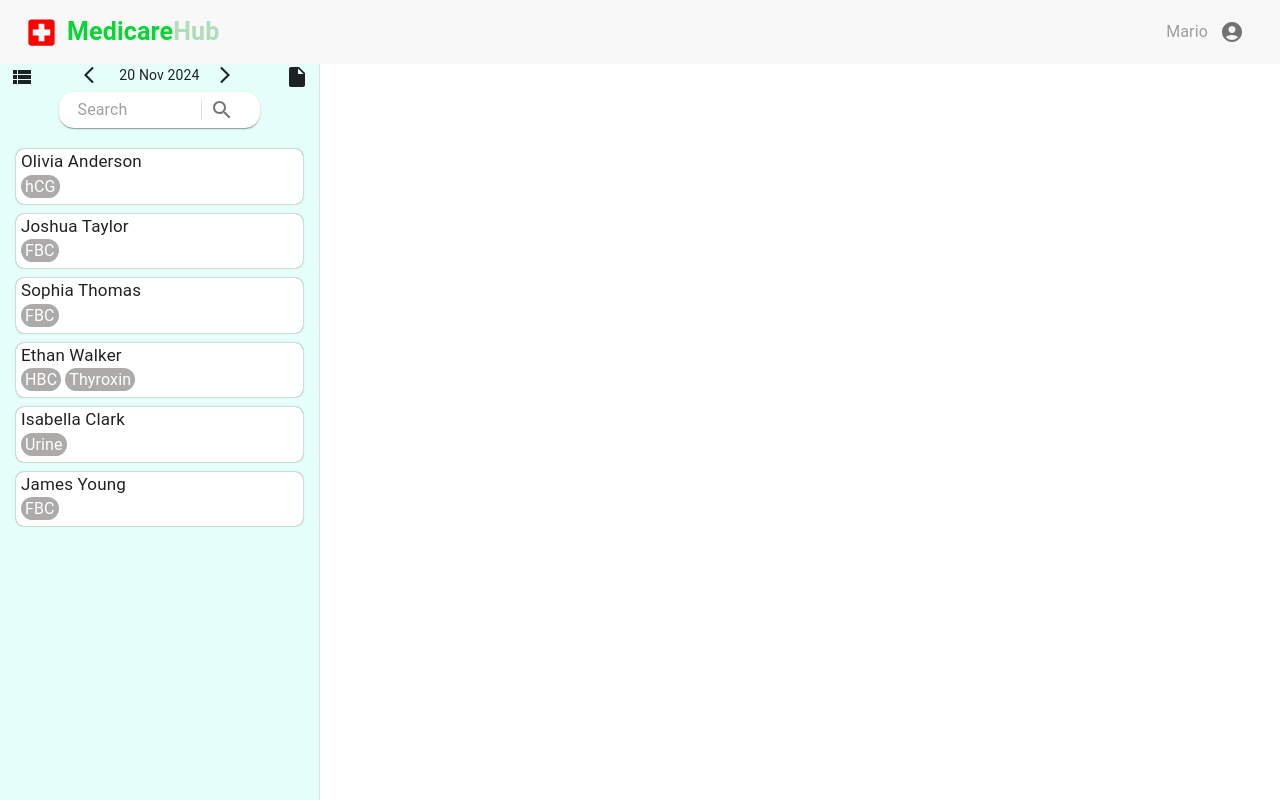
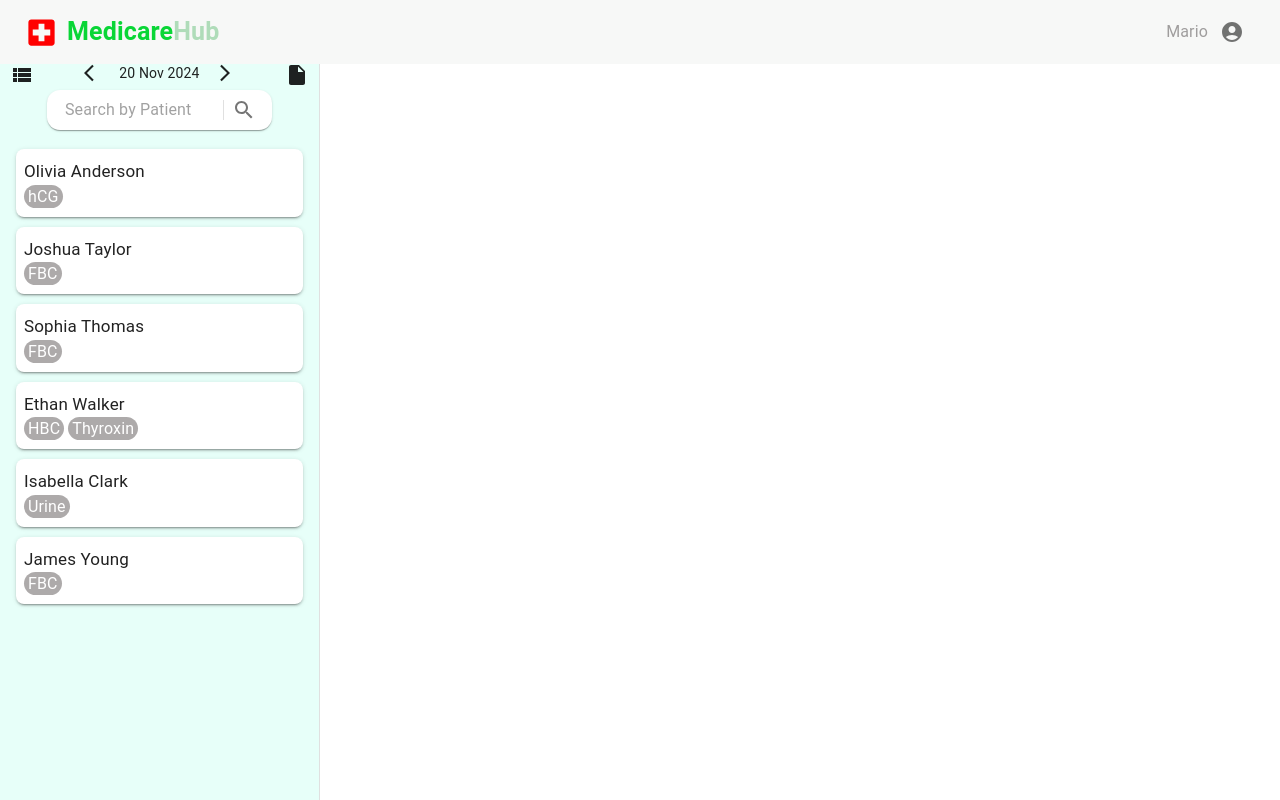
Before and after one commit to Bistec-UOM/MedicareHub_front, a React (Create React App) app in the folder front/: page /lab in a window 1280 px wide. Built offline with nearby package versions, Linux system fonts and the light colour scheme.

Commit message:
updated your navbars

```diff
--- a/front/src/components/Lab/LabSearch.js
+++ b/front/src/components/Lab/LabSearch.js
@@ -24,13 +24,13 @@ export default function LabSearch({setPage,setDate,date}) {
 
     {/*---------------------searchbar---------------------------------------*/}
      <Paper component="form"
-     sx={{p:2.3,display: "flex",alignItems: "center",height:'30px',width: "80%",borderRadius: "15px",
+     sx={{p:2.3,display: "flex",alignItems: "center",height:'40px',width: "90%",borderRadius: "13px",
        boxShadow: 1}}>
 
-     <InputBase type="text" className="form-control" sx={{ flex: 1 }} placeholder="Search"/>
-     <Divider sx={{ height: 20}} orientation="vertical" />
+     <InputBase type="text" className="form-control" sx={{ flex: 1 }} placeholder="Search by Patient"/>
+     <Divider sx={{ height: 20,position:'relative',left:'10px'}} orientation="vertical" />
      <IconButton type="button"  aria-label="search">
-       <SearchIcon />
+       <SearchIcon sx={{position:'relative',left:'10px'}}/>
      </IconButton>
      </Paper>
      </div>
--- a/front/src/components/sidebar/Sideunits.js
+++ b/front/src/components/sidebar/Sideunits.js
@@ -1,6 +1,6 @@
 import React, {useState } from 'react'
 import Typography from '@mui/material/Typography'
-import { Chip , Box} from '@mui/material'
+import { Chip , Box, Paper} from '@mui/material'
 import CheckIcon from '@mui/icons-material/Check';
 import MoreHorizIcon from '@mui/icons-material/MoreHoriz';
 import Divider from '@mui/material/Divider';
@@ -57,8 +57,29 @@ function Sideunit_Patient({id,name,status,time,selected,setSelect}) {
 
 function Sideunit_Test({id,name,test,setSelectedT,selectedT}) {
     return (
-      <div style={{width:'90%',margin:'5px',cursor:'pointer',backgroundColor: selectedT==id?'#4A7C73':'#ffffff',padding:'5px',paddingTop:'0',color: selectedT==id?'#FFFFFF':'',borderRadius:'8px',boxShadow:'0 0 1.5px rgb(82, 90, 89) '}} onClick={()=>setSelectedT(id)}>
-          <Typography sx={{fontSize:'17px'}}>{name}</Typography>
+      // <div >
+<Paper
+  style={{
+    width: '90%',
+    margin: '5px',
+    cursor: 'pointer',
+    padding: '8px',
+    paddingTop:'10px',
+    borderRadius: '8px',
+  }}
+  sx={{
+    backgroundColor: selectedT === id ? 'rgb(121, 204, 190)' : '#ffffff',
+    boxShadow: 2,
+    "&:hover": {
+      boxShadow: "0 0 10px rgba(0, 0, 0, 0.2)",
+      backgroundColor: selectedT === id ? 'rgb(121, 204, 190)' : 'rgb(231, 255, 249)',
+    },
+  }}
+  onClick={() => setSelectedT(id)}
+>
+  {/* Your Paper content goes here */}
+
+<Typography sx={{fontSize:'17px'}}>{name}</Typography>
           {
             test.map((el)=>{
               return(
@@ -66,7 +87,8 @@ function Sideunit_Test({id,name,test,setSelectedT,selectedT}) {
               )
             })
           }
-      </div>
+</Paper>
+      // </div>
     )
 }
 
```
